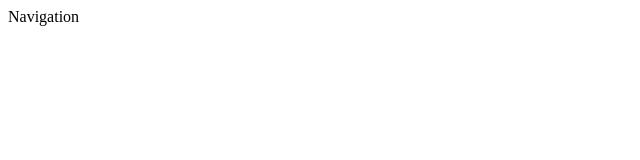
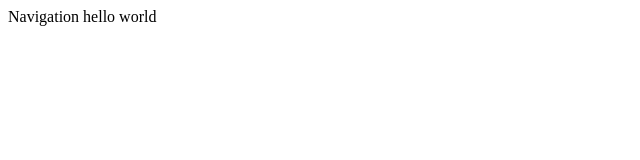
Before and after one commit to BoobekKalmatov/shutter, a React (Create React App) app: page / in a window 1280 px wide. Shown: the top 160 px of the page, without its empty margins (0-640 px from the left). Built offline with nearby package versions, Linux system fonts and the light colour scheme.

Commit message:
add checkout main and dev

```diff
--- a/src/App.jsx
+++ b/src/App.jsx
@@ -6,6 +6,7 @@ import Profile from './components/Profile/Profile';
 function App() {
   return (
     <>
+
 
       <Routes>
 
--- a/src/components/Navigation/Navigation.jsx
+++ b/src/components/Navigation/Navigation.jsx
@@ -2,7 +2,7 @@ import React from 'react'
 
 function Navigation() {
   return (
-    <div>Navigation</div>
+    <div>Navigation hello world</div>
   )
 }
 
```
